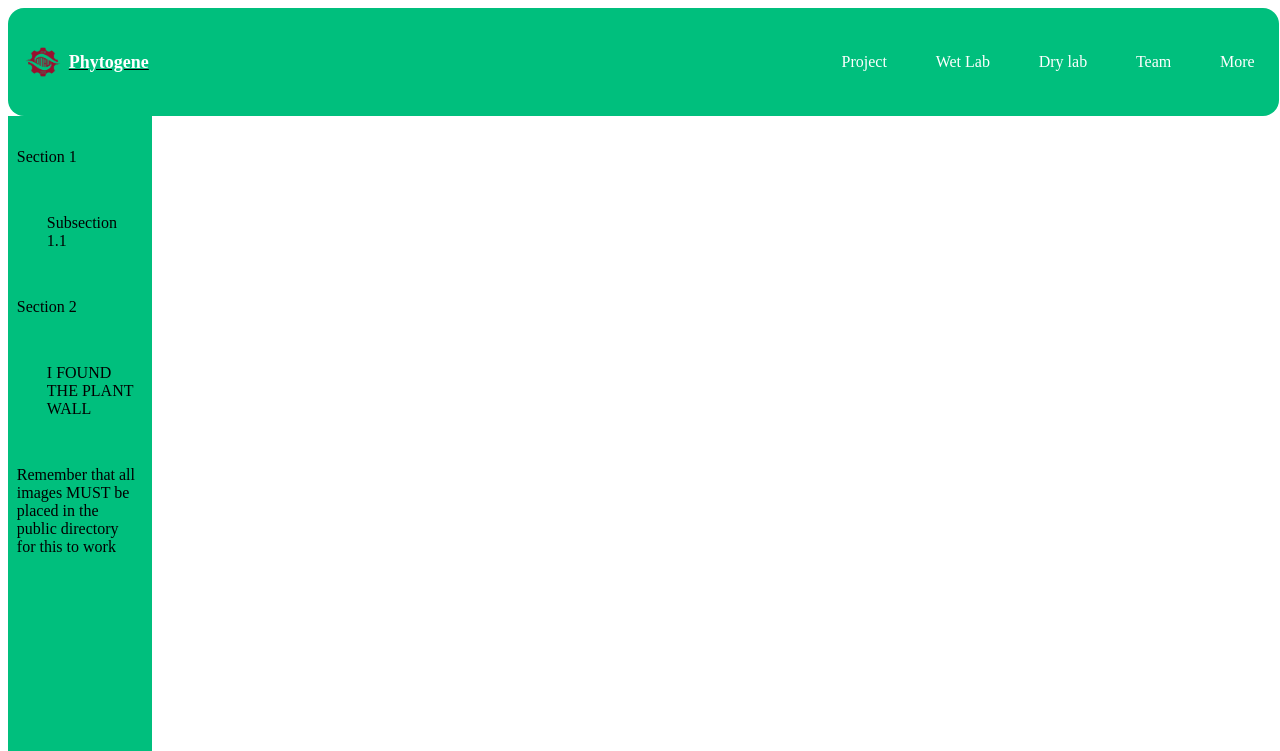
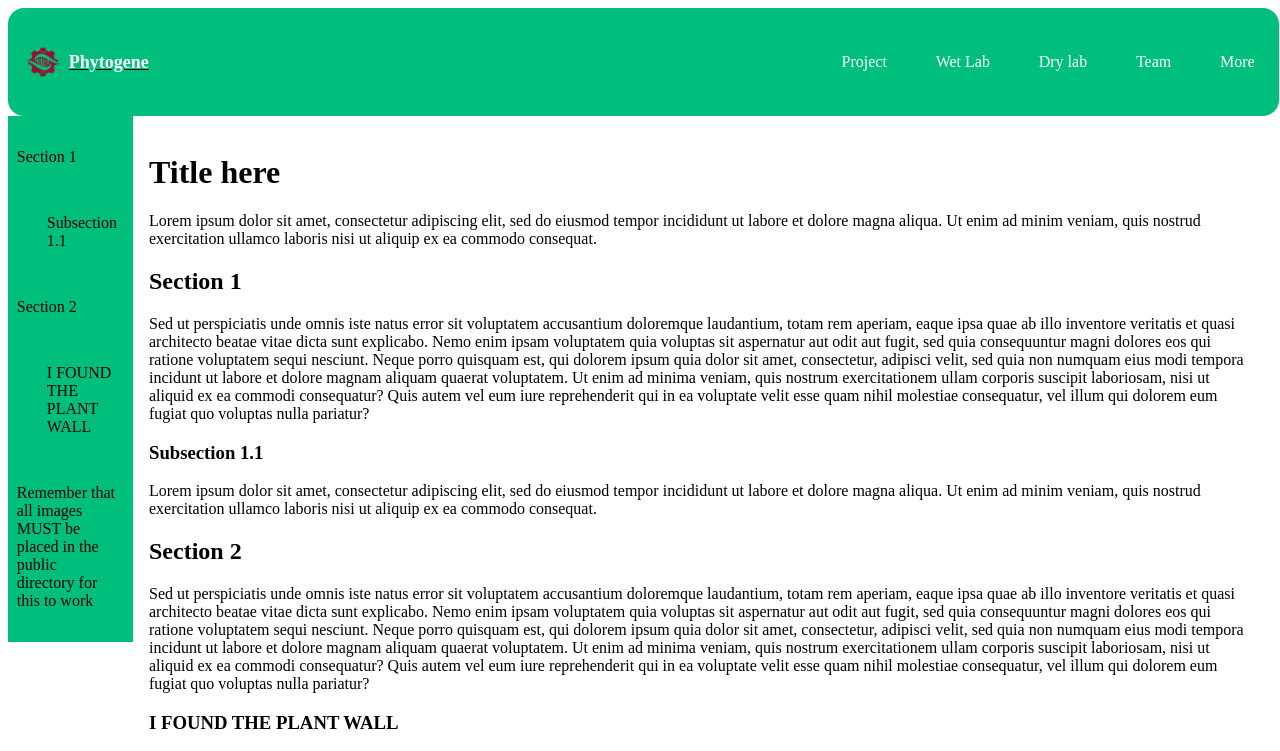
Before and after one commit to Lune3x3/uOttawa-iGEM-2024, a React (Create React App) app: page /model in a window 1280 px wide. Shown: the top 751 px of the page. Built offline with nearby package versions, Linux system fonts and the light colour scheme.

Commit message:
Fixed sidebar sticky icky

```diff
--- a/src/Pages/Template.css
+++ b/src/Pages/Template.css
@@ -38,11 +38,12 @@ a:hover{
 .menuBar {
     background-color: var(--secondary);
 
-    height: 90vh;
-    width: 10vw;
+    /* height: 90vh; */
+    width: 30vw;
 
-    position: -webkit-sticky;
+    /* position: -webkit-sticky; */
     position: sticky;
+    top: 110px;
 
     display: flex;
     flex-direction: column;
@@ -56,3 +57,7 @@ a:hover{
     padding: 1rem;
     display: inline-block;
 }
+
+.container{
+    display: flex;
+}
--- a/src/Pages/Template.js
+++ b/src/Pages/Template.js
@@ -71,7 +71,7 @@ export const Template = ({src}) => {
     }
 
     return (
-        <>
+        <div className='container'>
             <div className='menuBar'>
                 {tags.map(element =>
                     <a key={element.id}
@@ -85,6 +85,6 @@ export const Template = ({src}) => {
             <div className='content'>
                 {content}
             </div>
-        </>
+        </div>
     )
 }
```
